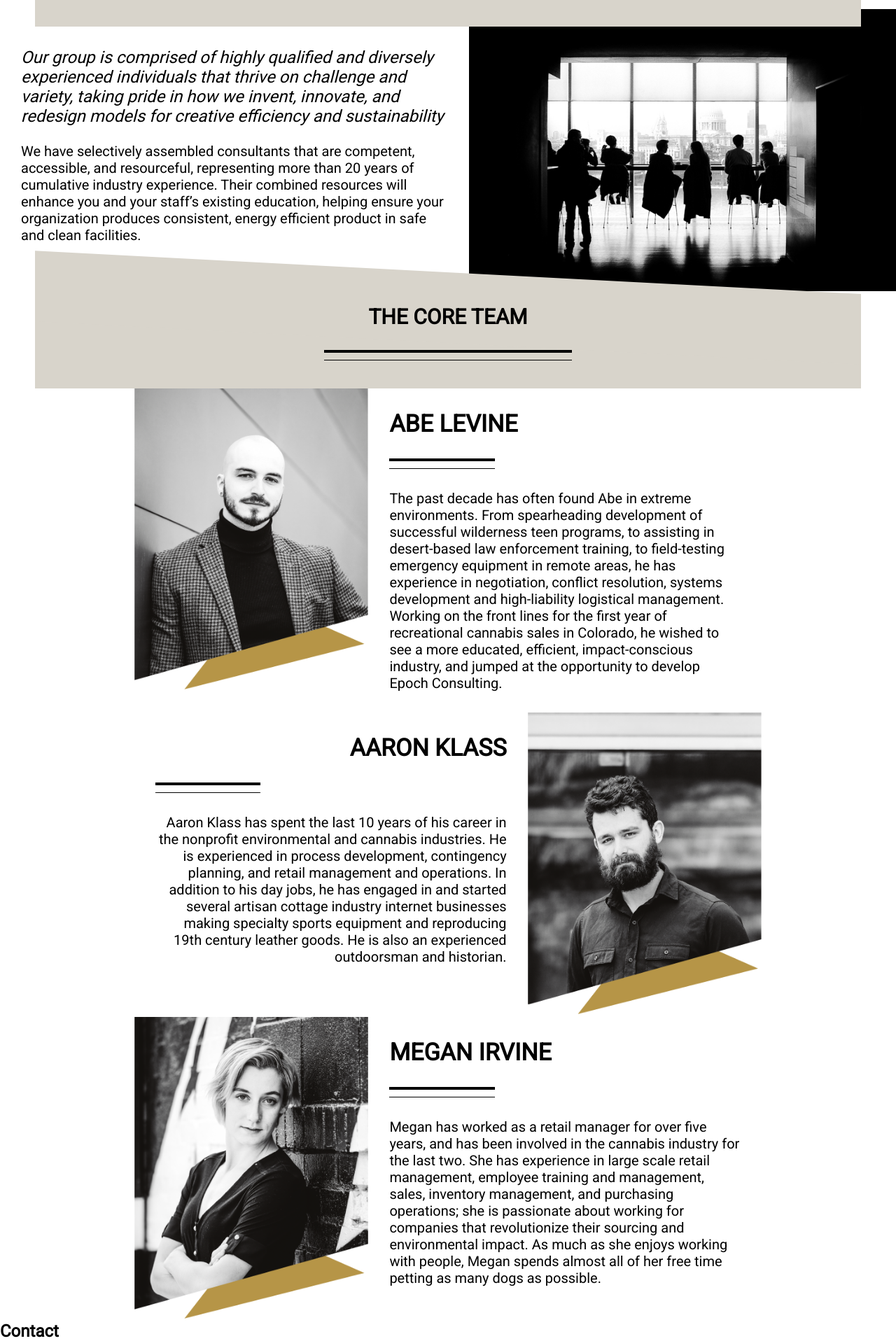
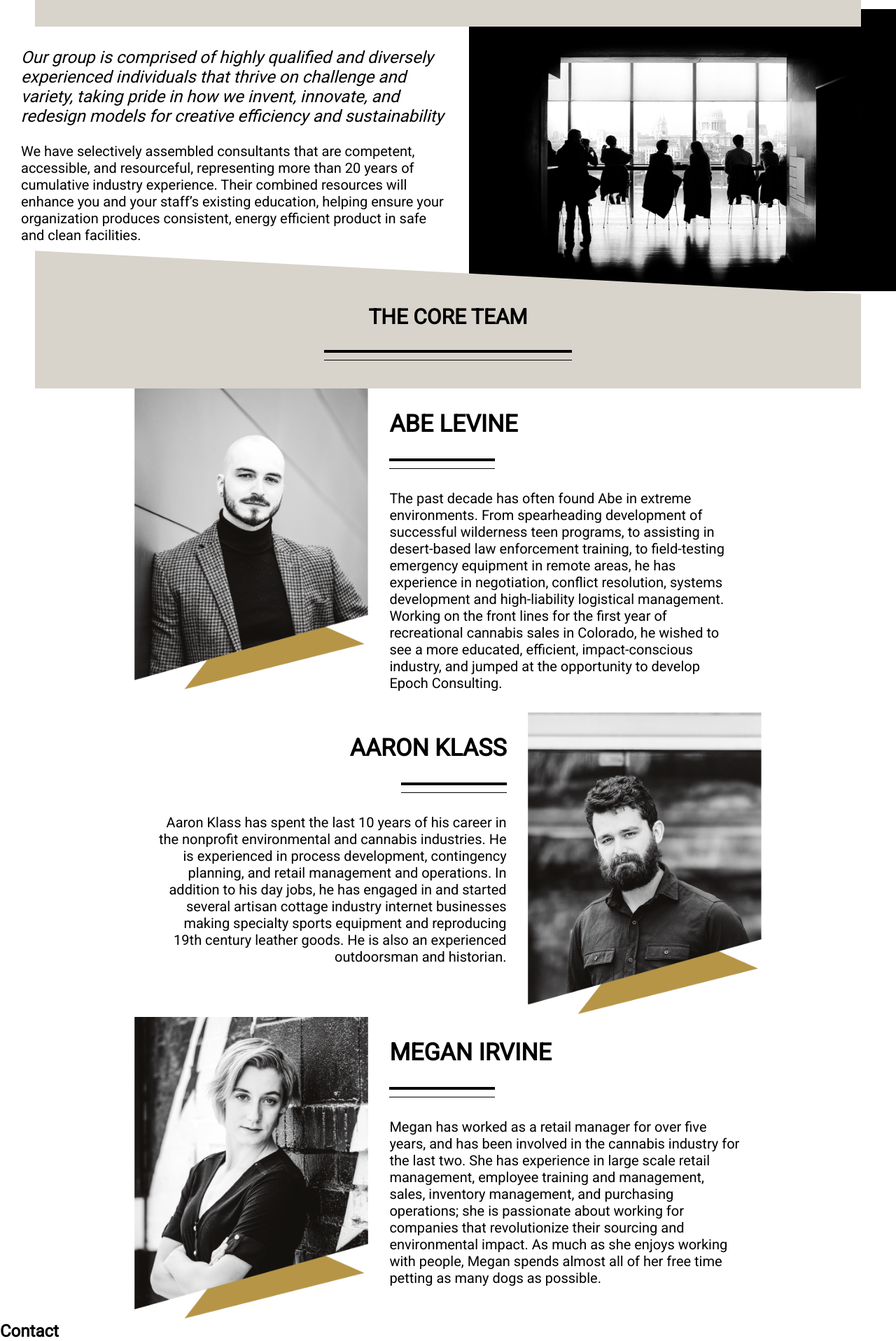
Before and after one commit to JonathanHemnes/epoch2, a Jekyll site: the page built from about.html, in a window 1280 px wide. Shown: the part 1040-2956 px from the top of the page at 70% size. Built offline with Jekyll 4.4.1, drawn with Linux system fonts in a browser that asks for light colours.

Commit message:
fixed hr

```diff
--- a/_sass/_about.scss
+++ b/_sass/_about.scss
@@ -134,6 +134,7 @@
             }
 
             &.right {
+                margin-left: 70%;
                 text-align: right;
             }
 
```
